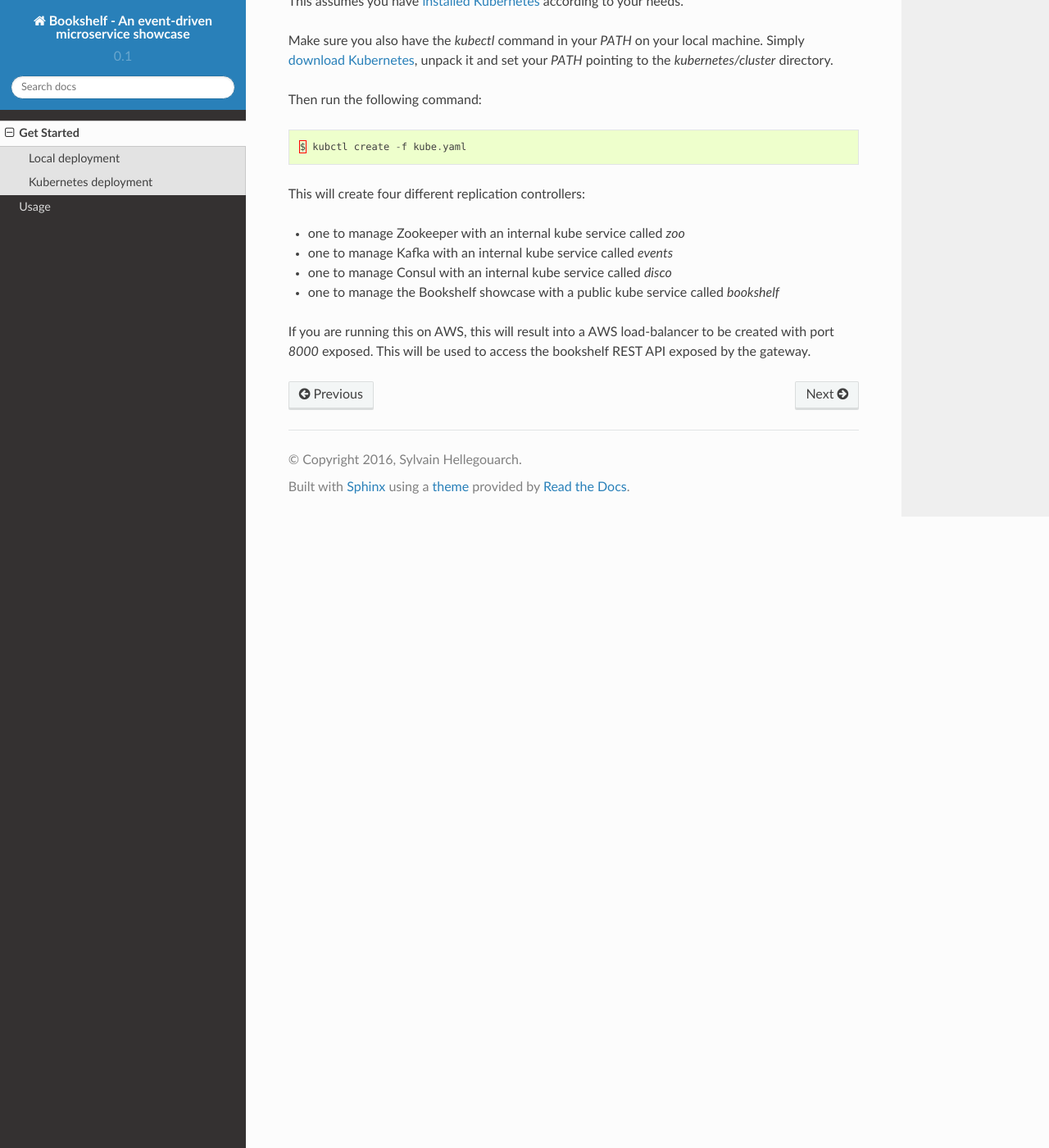
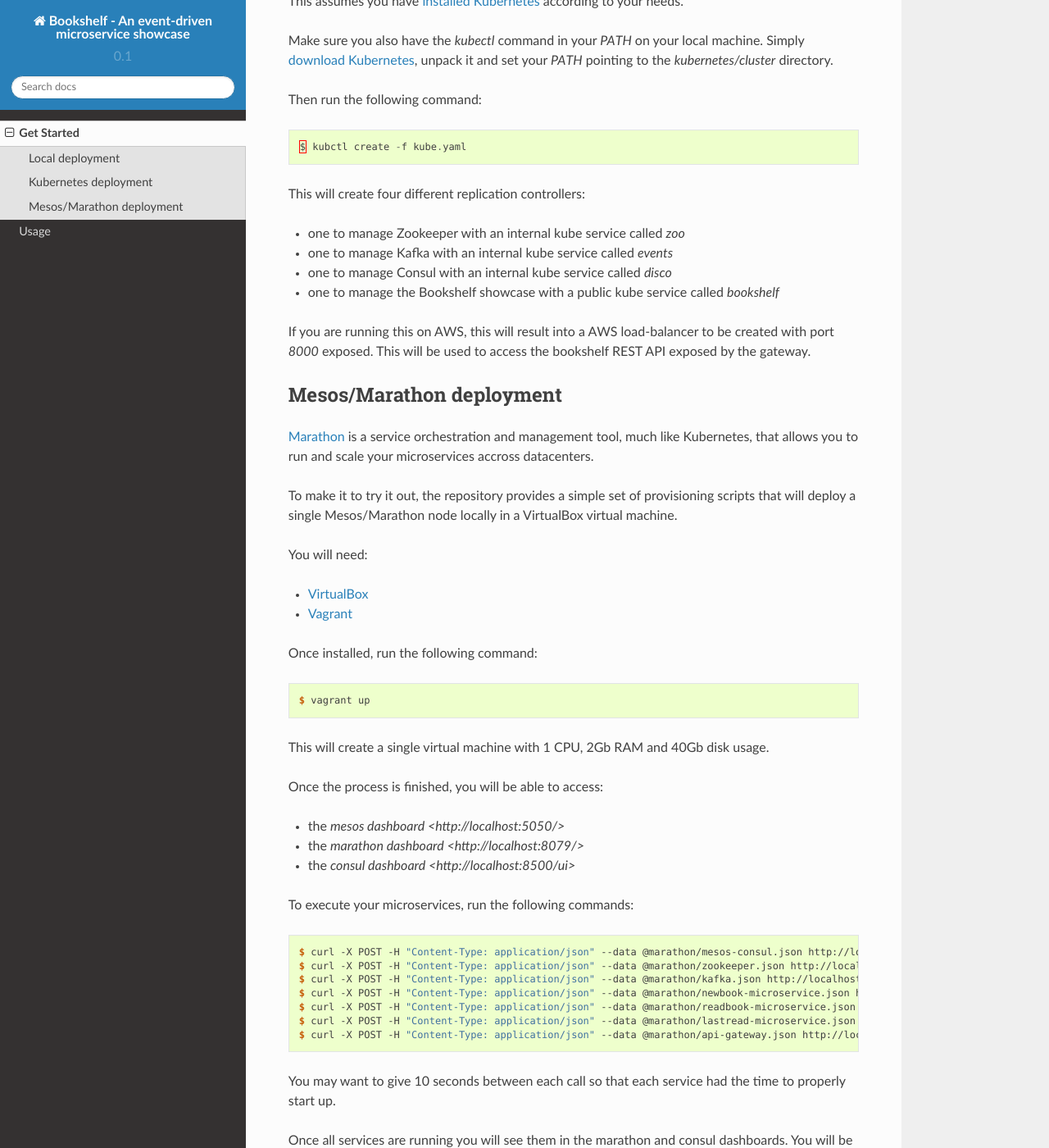
Before and after one commit to Lawouach/event-driven-microservice, a Sphinx documentation site: the page built from docs/source/getstarted.rst, in a window 1280 px wide and 1400 px high, scrolled down 1370 px. Shown: the whole window at 82% size. Built offline with Sphinx 7.4.7 and the Read the Docs theme 2.0.0, drawn with Linux system fonts in a browser that asks for light colours; some of the changed text lies outside the part shown.

Commit message:
updated doc to reflect marathon support

```diff
--- a/docs/source/getstarted.rst
+++ b/docs/source/getstarted.rst
@@ -91,3 +91,74 @@
 load-balancer to be created with port `8000` exposed. This will
 be used to access the bookshelf REST API exposed by the
 gateway.
+
+Mesos/Marathon deployment
+-------------------------
+
+`Marathon <https://mesosphere.github.io/marathon/>`_  is a
+service orchestration and management tool, much like Kubernetes,
+that allows you to run and scale your microservices accross
+datacenters.
+
+To make it to try it out, the repository provides a simple
+set of provisioning scripts that will deploy a single Mesos/Marathon
+node locally in a VirtualBox virtual machine.
+
+You will need:
+
+* `VirtualBox <https://www.virtualbox.org/>`_
+* `Vagrant <https://www.vagrantup.com/>`_
+
+Once installed, run the following command:
+
+.. code-block:: console
+
+    $ vagrant up
+
+This will create a single virtual machine with 1 CPU, 2Gb RAM
+and 40Gb disk usage.
+
+Once the process is finished, you will be able to access:
+
+* the `mesos dashboard <http://localhost:5050/>`
+* the `marathon dashboard <http://localhost:8079/>`
+* the `consul dashboard <http://localhost:8500/ui>`
+
+To execute your microservices, run the following
+commands:
+
+.. code-block:: console
+
+    $ curl -X POST -H "Content-Type: application/json" --data @marathon/mesos-consul.json http://localhost:8079/v2/apps
+    $ curl -X POST -H "Content-Type: application/json" --data @marathon/zookeeper.json http://localhost:8079/v2/apps
+    $ curl -X POST -H "Content-Type: application/json" --data @marathon/kafka.json http://localhost:8079/v2/apps
+    $ curl -X POST -H "Content-Type: application/json" --data @marathon/newbook-microservice.json http://localhost:8079/v2/apps
+    $ curl -X POST -H "Content-Type: application/json" --data @marathon/readbook-microservice.json http://localhost:8079/v2/apps
+    $ curl -X POST -H "Content-Type: application/json" --data @marathon/lastread-microservice.json http://localhost:8079/v2/apps
+    $ curl -X POST -H "Content-Type: application/json" --data @marathon/api-gateway.json http://localhost:8079/v2/apps
+
+You may want to give 10 seconds between each call so that
+each service had the time to properly start up.
+
+Once all services are running you will see them
+in the marathon and consul dashboards. You will be
+able to call the bookshelf API on http://localhost:8080/bookshelf.
+
+.. note::
+
+   In order to declare the services, we rely on Consul
+   with the `Mesos-Consul bridge <https://github.com/CiscoCloud/mesos-consul>`_
+   that listen to Mesos events to automatically register
+   microservices managed by marathon to the consul service
+   discovery. Funnily, the mesos-consul service is itself
+   managed by marathon.
+
+   The downside is that we can't benefit from the groups
+   features of marathon because the task name will be derived
+   from the complete task identification. So if your app is
+   defined in a group and has the identifier
+   ``/microservice/bookshelf/newbook``, it will be registered
+   to the consul service as ``microservice-bookshelf-newbook``.
+
+   If you can adapt your microservices to support this naming
+   then you should rely on marathon grouping feature.
```
